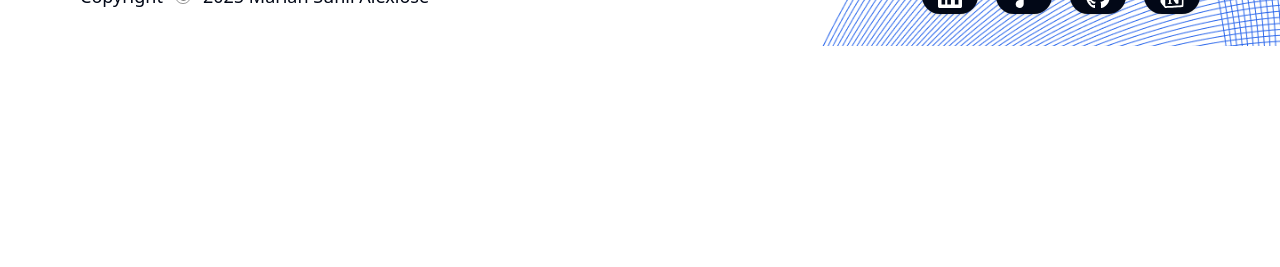
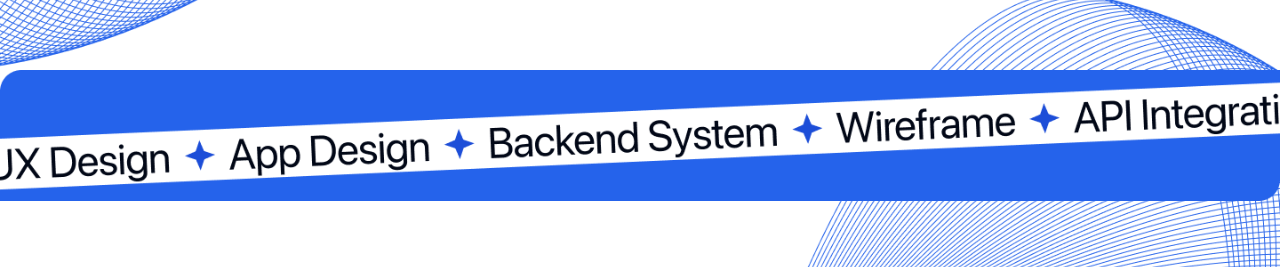
Before and after one commit to MariahSunilAlexiose/portfolio, a Next.js app: page / in a window 1280 px wide. Shown: the part 1485-1752 px from the top of the page. Before the commit the page ends 1531 px from the top, so only its background shows below. Built offline with nearby package versions, Linux system fonts and the light colour scheme; data requests are answered from the project's data file.

Commit message:
Added banner section to home page

```diff
--- a/src/app/page.tsx
+++ b/src/app/page.tsx
@@ -1,10 +1,11 @@
-import { Header, Projects } from "@/sections"
+import { Banner, Header, Projects } from "@/sections"
 
 export default function Home() {
   return (
-    <main>
+    <main className="flex flex-col gap-5 p-4 md:p-8 md:gap-8 lg:gap-13 lg:px-6 lg:py-8 xl:gap-21 xl:px-20 xl:py-8">
       <Header />
       <Projects />
+      <Banner />
     </main>
   )
 }
--- /dev/null
+++ b/src/sections/Banner.tsx
@@ -0,0 +1,19 @@
+import React from "react"
+
+import Image from "next/image"
+
+import { BannerXlImg } from "@/img"
+
+type Props = {}
+
+const Banner = ({}: Props) => {
+  return (
+    <div className="-mx-14 md:-mx-22 lg:-mx-46">
+      <div className="relative h-[53px] md:h-[63px] lg:h-[147px] xl:h-[147px]">
+        <Image src={BannerXlImg} alt="Banner Image" className="object-fill" />
+      </div>
+    </div>
+  )
+}
+
+export default Banner
--- a/src/sections/index.ts
+++ b/src/sections/index.ts
@@ -1,4 +1,5 @@
+import Banner from "./Banner"
 import Header from "./Header"
 import Projects from "./Projects"
 
-export { Header, Projects }
+export { Banner, Header, Projects }
```
